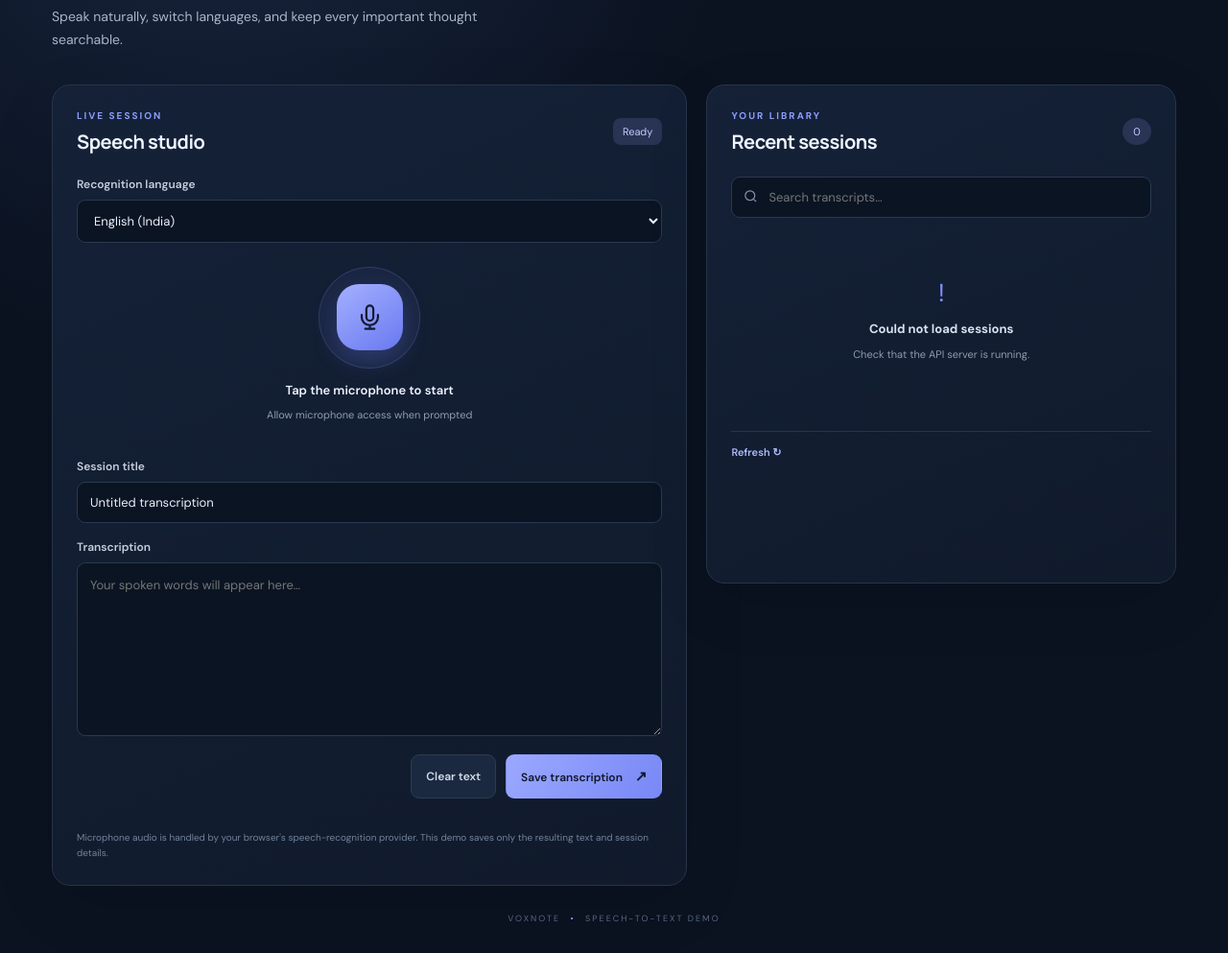
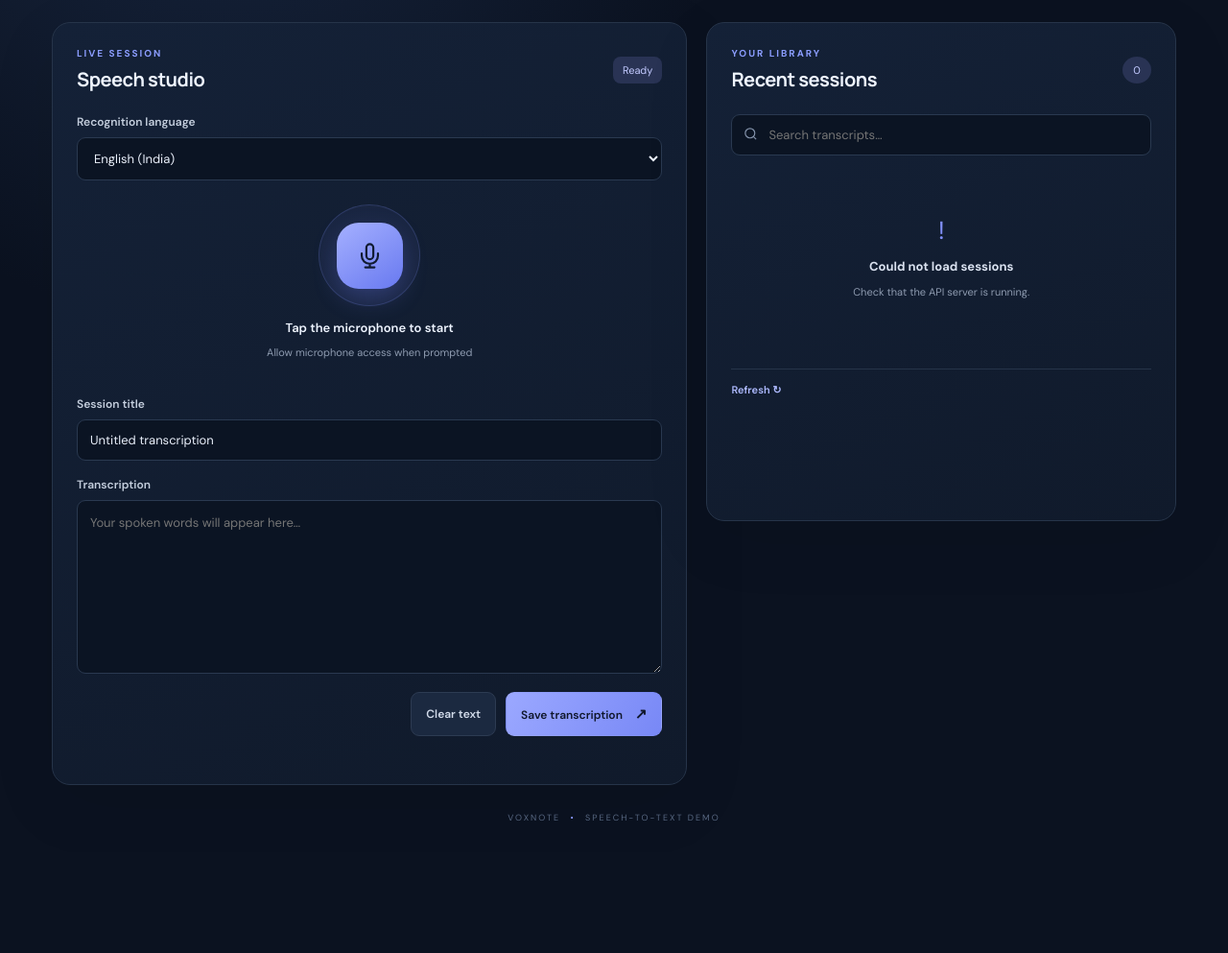
Before and after one commit to DijoCg/Project-speech-to-text, a plain HTML site: page app/static/index.html in a window 1280 px wide. Shown: the part 294-1287 px from the top of the page at 96% size. After the commit the page ends 1182 px from the top, so only its background shows below. Drawn offline with Linux system fonts and the light colour scheme; no server answers.

Commit message:
changes done

```diff
--- a/app/static/index.html
+++ b/app/static/index.html
@@ -19,10 +19,6 @@
         <section class="intro">
           <p class="eyebrow">REAL-TIME TRANSCRIPTION</p>
           <h1>Your voice,<br /><span>captured clearly.</span></h1>
-          <p class="sub">
-            Speak naturally, switch languages, and keep every important thought
-            searchable.
-          </p>
         </section>
         <section class="workspace">
           <div class="panel recorder">
@@ -82,11 +78,6 @@
               </button>
             </div>
             <p id="message" class="message" role="status"></p>
-            <p class="privacy-note">
-              Microphone audio is handled by your browser's speech-recognition
-              provider. This demo saves only the resulting text and session
-              details.
-            </p>
           </div>
           <aside class="panel history-panel">
             <div class="panel-head">
```
Also changed, not shown: 2 other files.
